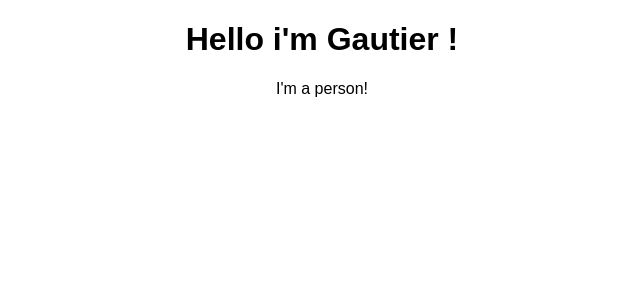
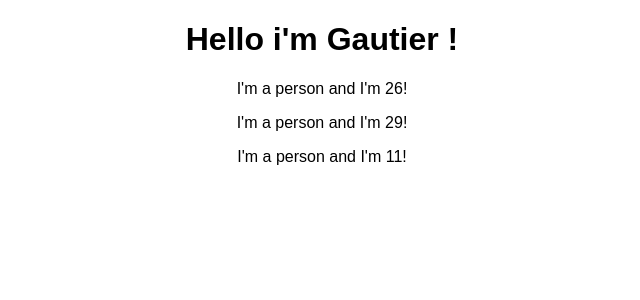
Before and after one commit to GBorot/react-complete-guide-2, a React (Create React App) app: page / in a window 1280 px wide. Shown: the top 300 px of the page, without its empty margins (318-958 px from the left). Built offline with nearby package versions, Linux system fonts and the light colour scheme.

Commit message:
created first dynamic content with random age

```diff
--- a/src/App.js
+++ b/src/App.js
@@ -7,7 +7,9 @@ class App extends Component {
     return (
       <div className="App">
         <h1>Hello i'm Gautier !</h1>
-        <Person />
+        <Person name="Gautier" age="28" />
+        <Person name="Max" age="32" />
+        <Person name="Gratiane" age="27" />
       </div>
     );
     // return React.createElement(
--- a/src/Person/Person.js
+++ b/src/Person/Person.js
@@ -1,7 +1,7 @@
 import React from "react";
 
 const person = () => {
-  return <p>I'm a person!</p>;
+  return <p>I'm a person and I'm {Math.floor(Math.random() * 30)}!</p>;
 };
 
 // class Person extends React.Component {
```
